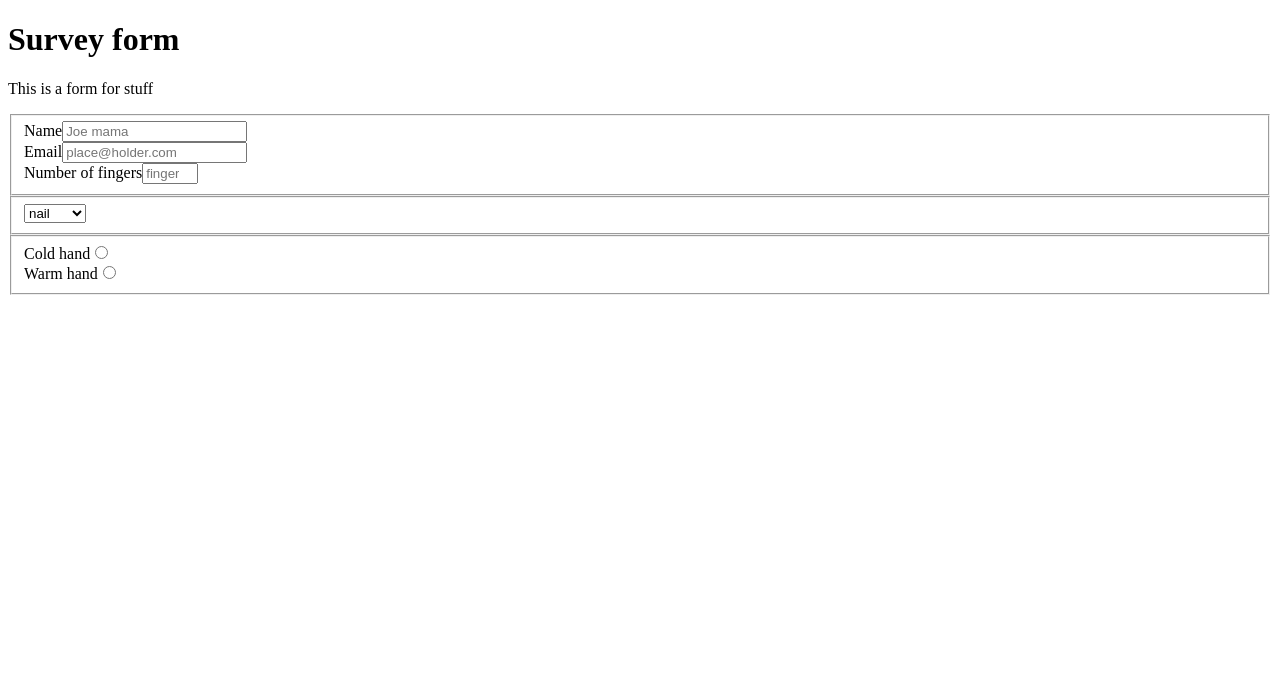
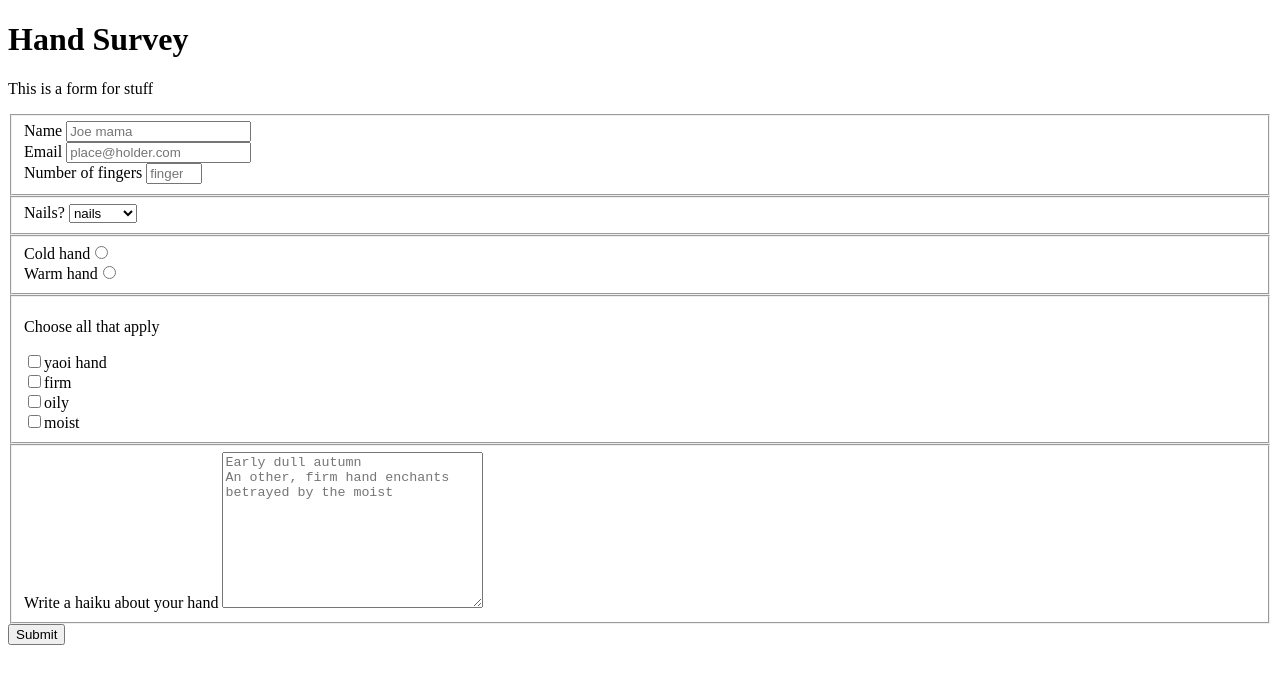
Before and after one commit to HgDavid/hand-survey, a plain HTML site: page index.html in a window 1280 px wide. Drawn offline with Linux system fonts and the light colour scheme.

Commit message:
Add remaining elements to page

```diff
--- a/index.html
+++ b/index.html
@@ -1,29 +1,46 @@
 <!DOCTYPE html>
 <html lang="en">
   <head>
-    <title>Survey Form</title>
+    <title>Hand Survey</title>
     <meta charset="UTF-8">
     <link rel="stylesheet" href="./styles.css">
   </head>
   <body>
-    <h1 id="title">Survey form</h1>
+    <h1 id="title">Hand Survey</h1>
     <p id="description">This is a form for stuff</p>
     <form id="survey-form">
       <fieldset>
-        <label id="name-label" for="name">Name<input placeholder="Joe mama" id="name" type="text" required></label>
-        <label id="email-label" for="email">Email<input placeholder="place@holder.com" id="email" type="email" required></label>
-        <label id="number-label" for="number">Number of fingers<input placeholder="fingers" id="number" type="number" min="1" max="10"></label>
+        <label id="name-label" for="name">Name <input placeholder="Joe mama" id="name" type="text" required></label>
+        <label id="email-label" for="email">Email <input placeholder="place@holder.com" id="email" type="email" required></label>
+        <label id="number-label" for="number">Number of fingers <input placeholder="fingers" id="number" type="number" min="1" max="10"></label>
       </fieldset>
       <fieldset>
-        <select id="dropdown">
-          <option>nail</option>
-          <option>no nail</option>
-        </select>
+        <label> Nails?
+          <select id="dropdown">
+            <option value="nails">nails</option>
+            <option value="no-nails">no nails</option>
+          </select>
+        </label>
       </fieldset>
       <fieldset>
         <label class="inline">Cold hand<input name ="hand-temperature" type="radio"></label>
         <label class="inline">Warm hand<input name="hand-temperature" type="radio"></label>
       </fieldset>
+      <fieldset>
+        <p>Choose all that apply</p>
+        <label><input type="checkbox" value="yaoi-hand">yaoi hand</label>
+        <label><input type="checkbox" value="firm">firm</label>
+        <label><input type="checkbox" value="oily">oily</label>
+        <label><input type="checkbox" value="moist">moist</label>
+      </fieldset>
+      <fieldset>
+        <label for="hand-haiku"> Write a haiku about your hand
+          <textarea name="hand-haiku" id="hand-haiku" cols="30" rows="10" placeholder="Early dull autumn
+An other, firm hand enchants
+betrayed by the moist"></textarea>
+        </label>
+      </fieldset>
+      <input type="submit" value="Submit" />
     </form>
   </body>
 </html>
```
